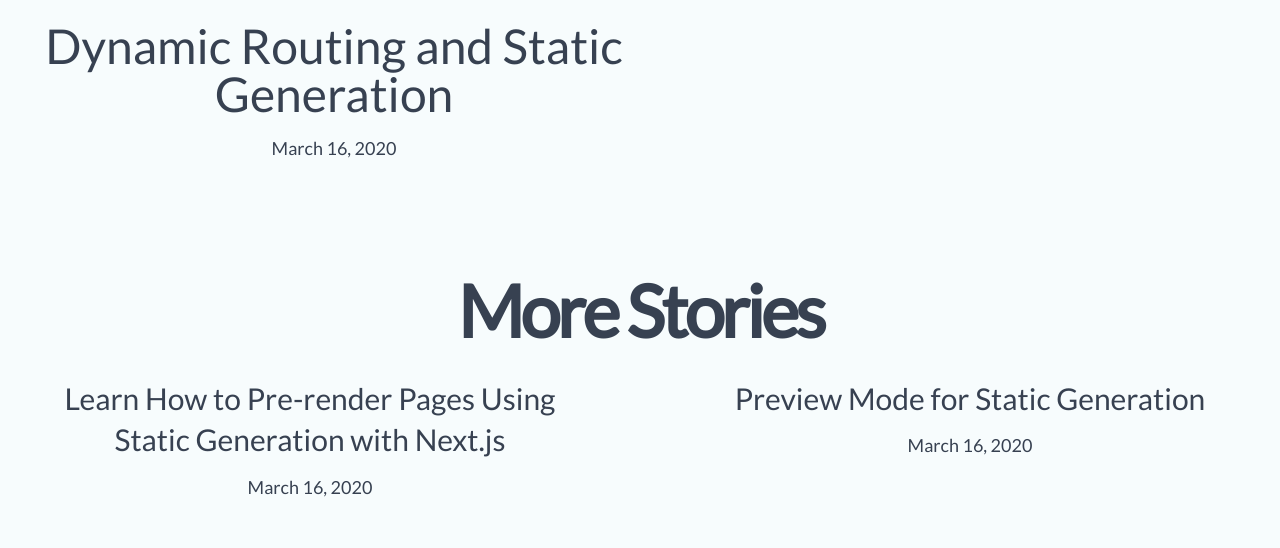
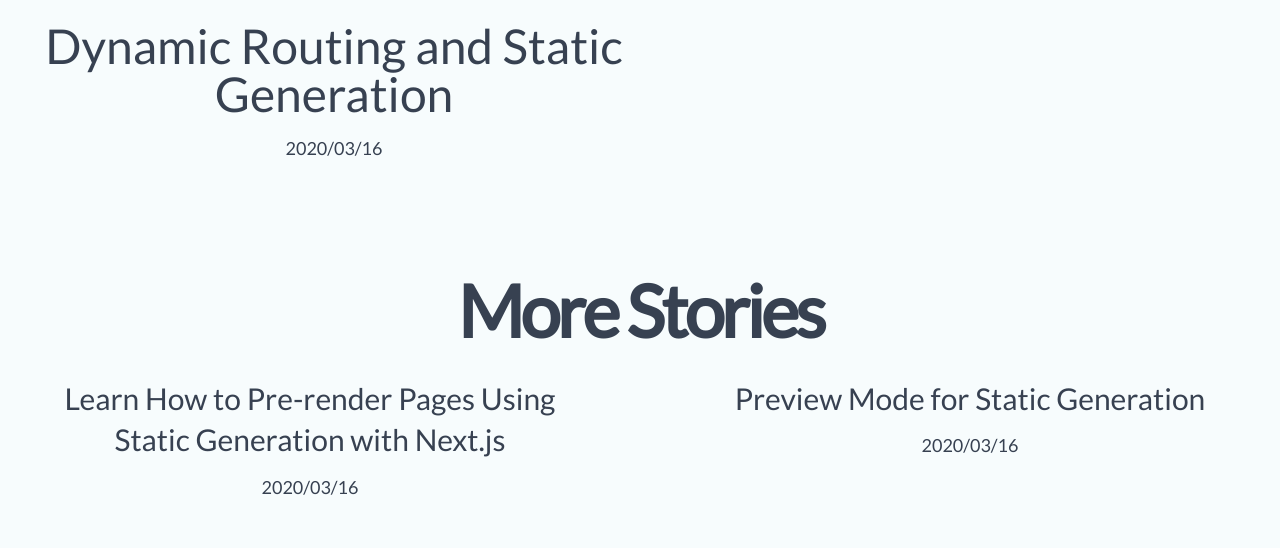
Before and after one commit to kyutech-programming-club/official-site, a Next.js app: page / in a window 1280 px wide. Shown: the part 1502-2050 px from the top of the page. Built offline with nearby package versions, Linux system fonts and the light colour scheme.

Commit message:
📅 Change data format

```diff
--- a/components/date-formatter.tsx
+++ b/components/date-formatter.tsx
@@ -1,12 +1,12 @@
-import { parseISO, format } from 'date-fns'
+import { parseISO, format } from "date-fns";
 
 type Props = {
-  dateString: string
-}
+  dateString: string;
+};
 
 const DateFormatter = ({ dateString }: Props) => {
-  const date = parseISO(dateString)
-  return <time dateTime={dateString}>{format(date, 'LLLL	d, yyyy')}</time>
-}
+  const date = parseISO(dateString);
+  return <time dateTime={dateString}>{format(date, "yyyy/MM/dd")}</time>;
+};
 
-export default DateFormatter
+export default DateFormatter;
```
